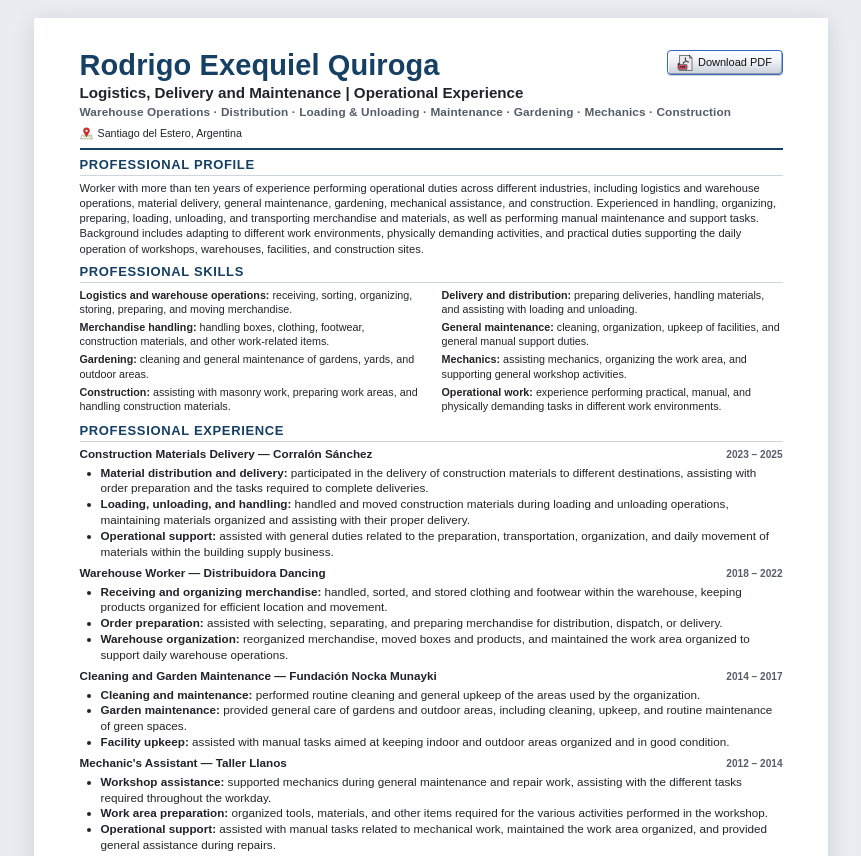
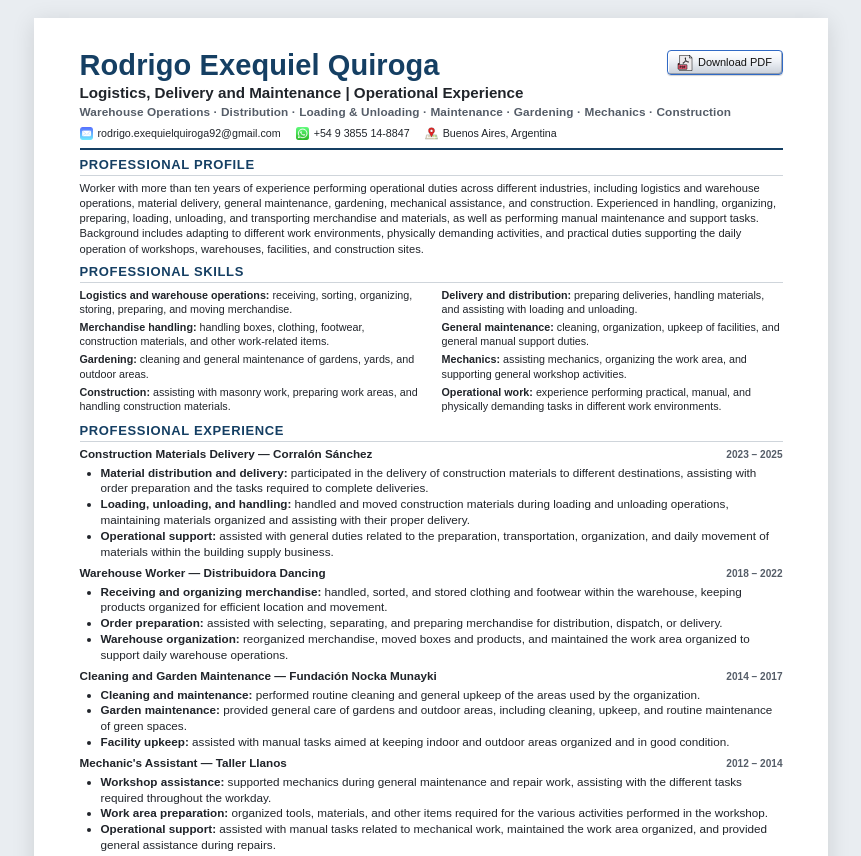
Before and after one commit to JFCrypT/resume_rody, a plain HTML site: page index_en.html in a window 1280 px wide. Shown: the top 856 px of the page, without its empty margins (209-1070 px from the left). Drawn offline with Linux system fonts and the light colour scheme.

Commit message:
Se agregó información de contacto y PDFs

```diff
--- a/css/print.css
+++ b/css/print.css
@@ -34,7 +34,7 @@ body {
      * 6 mm arriba + 11 mm abajo = 17 mm totales.
      * Se conserva exactamente la misma altura útil anterior.
      */
-    padding: 3mm 12mm 9mm;
+    padding: 4mm 12mm 7mm;
 
     overflow: hidden;
 
--- a/index_en.html
+++ b/index_en.html
@@ -40,10 +40,22 @@
 </p>
 
 <address class="contact">
+
+<a href="mailto:rodrigo.exequielquiroga92@gmail.com">
+<img alt="" aria-hidden="true" src="thumbnails/email.png"/>
+<span>rodrigo.exequielquiroga92@gmail.com</span>
+</a>
+
+<a href="https://wa.me/5493855148847">
+<img alt="" aria-hidden="true" src="thumbnails/whatsapp.png"/>
+<span>+54 9 3855 14-8847</span>
+</a>
+
 <span class="contact-item">
 <img alt="" aria-hidden="true" src="thumbnails/location.png"/>
-<span>Santiago del Estero, Argentina</span>
+<span>Buenos Aires, Argentina</span>
 </span>
+
 </address>
 
 </header>
```
Also changed, not shown: index_es.html (+13 -1 lines), 2 other files.
